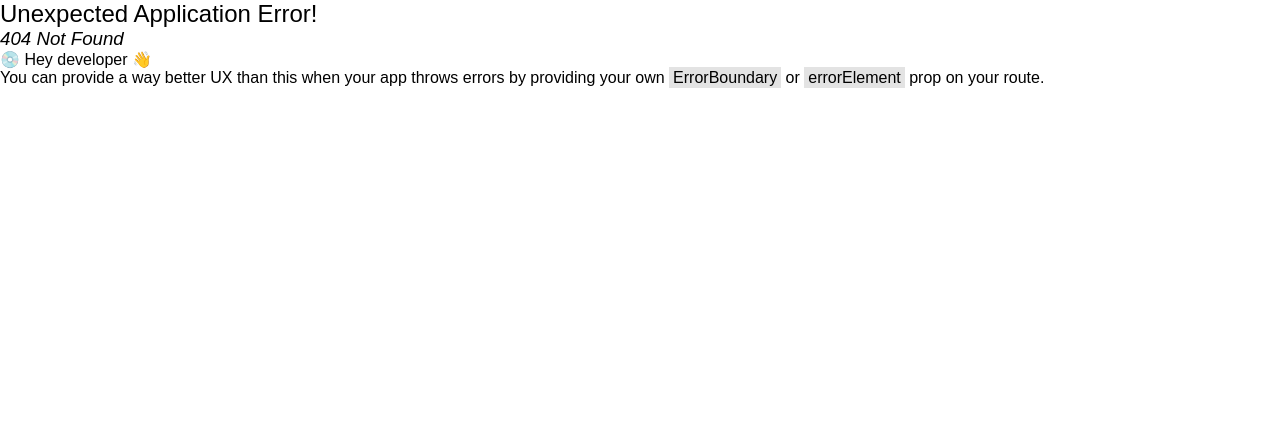
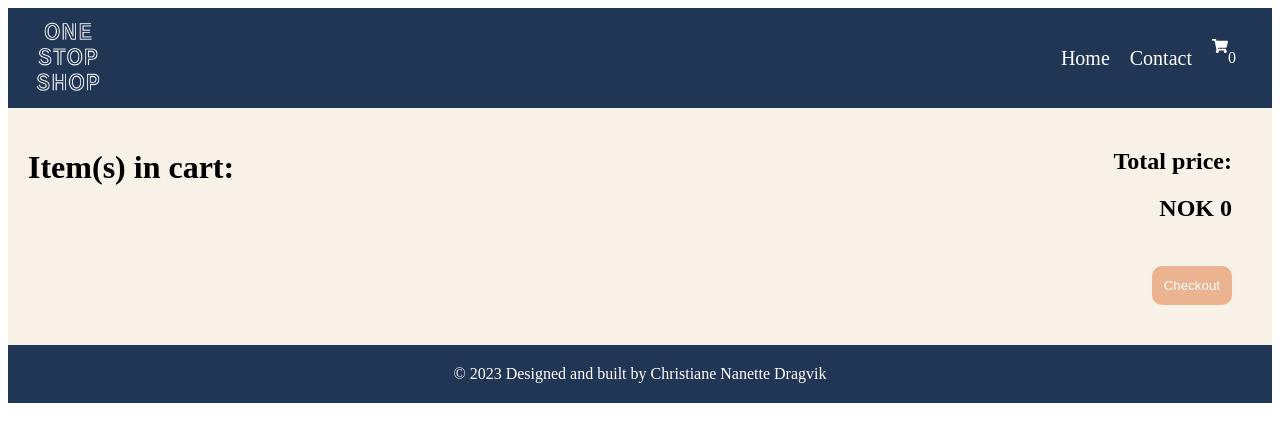
Before and after one commit to cdragvik/eCom-store, a React (Vite) app: page /checkout in a window 1280 px wide. Before the commit this address had no page. Shown: the top 442 px of the page. Built offline with nearby package versions, Linux system fonts and the light colour scheme.

Commit message:
Cart functionality and checkout success

```diff
--- /dev/null
+++ b/src/App.jsx
@@ -0,0 +1,29 @@
+import React, { useState } from 'react'
+import { BrowserRouter as Router, Routes, Route } from 'react-router-dom';
+
+
+import { Home } from './pages/Home';
+
+import { Checkout } from './pages/checkout';
+import { CheckoutSuccessPage } from './pages/checkoutSuccess';
+import ContactPage from './pages/contact';
+import { ProductPage } from './pages/ProductPage';
+
+
+function App() {
+    const [shoppingCart, setShoppingCart] = useState([])
+
+    return (
+      <Router>
+        <Routes>
+          <Route path="/" element={<Home shoppingCart={shoppingCart} />} />
+          <Route path="/product/:id" element={<ProductPage shoppingCart={shoppingCart} setShoppingCart={setShoppingCart}/>} />
+          <Route path="/checkout" element={<Checkout shoppingCart={shoppingCart}/>} />
+          <Route path="/checkout/success" element={<CheckoutSuccessPage shoppingCart={shoppingCart} setShoppingCart={setShoppingCart}/>} />
+          <Route path="/contact" element={<ContactPage shoppingCart={shoppingCart} />} />
+        </Routes>
+      </Router>
+    );
+  }
+
+export default App;
--- a/src/components/CartIcon.jsx
+++ b/src/components/CartIcon.jsx
@@ -1,5 +1,7 @@
 import { FaShoppingCart } from "react-icons/fa";
-import styled from "styled-components"
+import { Link } from "react-router-dom";
+import styled from "styled-components";
+import React from "react";
 
 const CartIconContainer = styled.div`
     position: relative;
@@ -21,14 +23,15 @@ const Overlay = styled.div`
     color: white;
 `
 
-export function CartIcon (props) {
+export function CartIcon ({shoppingCart}) {
     return (
+        <Link to="/checkout">
         <CartIconContainer>
             <FaShoppingCart/>
             <Overlay>
-                {props.itemsInCart ?? 0}
+                <p>{shoppingCart?.length || 0 }</p>
             </Overlay>
         </CartIconContainer>
-
+        </Link>
     )
 }
--- a/src/components/Header.jsx
+++ b/src/components/Header.jsx
@@ -25,18 +25,10 @@ const StyledLink = styled(Link)`
   }
 `;
 
-const LogoContainer = styled.div`
-  display: flex;
-  align-items: center;
-`;
-
 const LogoImage = styled.img`
   height: 80px;
   width: auto;
   margin-right: 10px;
-`;
-
-const StyledLogoLink = styled(Link)`
   display: flex;
   align-items: center;
 `;
@@ -50,14 +42,13 @@ const StyledList = styled.ul`
   padding: 0;
 `;
 
-export default function Header() {
+export default function Header({shoppingCart}) {
   return (
     <NavBar>
-      <LogoContainer>
-        <StyledLogoLink to="/">
-          <LogoImage src={Logo} alt="Logo" />
-        </StyledLogoLink>
-      </LogoContainer>
+
+      <StyledLink to="/">
+        <LogoImage src={Logo} alt="Logo" />
+      </StyledLink>
 
       <StyledList>
         <li>
@@ -66,10 +57,10 @@ export default function Header() {
         <li>
           <StyledLink to="/contact">Contact</StyledLink>
         </li>
-        <li>
-          <CartIcon />
-        </li>
+
+        <CartIcon shoppingCart={shoppingCart}/>
       </StyledList>
+
     </NavBar>
   );
 }
--- a/src/components/Layout.jsx
+++ b/src/components/Layout.jsx
@@ -13,7 +13,7 @@ export default function Layout(props) {
 
     return (
       <>
-        <Header></Header>
+        <Header shoppingCart={props.shoppingCart}></Header>
         <LayoutContainer>
             {props.children}
         </LayoutContainer>
--- a/src/components/Product.jsx
+++ b/src/components/Product.jsx
@@ -13,7 +13,7 @@ const Card = styled.div`
     text-align: center;
     padding: 20px;
     gap: 10px;
-    height: 400px;
+    height: 450px;
     display: flex;
     flex-direction: column;
     justify-content: space-between;
@@ -23,7 +23,7 @@ const Card = styled.div`
     }
 `;
 
-const StyledImage = styled.img`
+export const StyledImage = styled.img`
     object-fit: cover;
     width: 100%;
     height: 300px;
@@ -60,7 +60,7 @@ export default function Product(props) {
   const hasDiscount = discountedPrice < price;
 
   return (
-    <StyledLink to={`product/${product.id}`}>
+    <StyledLink to={`/product/${product.id}`}>
       <Card>
         <ProductTitle>{product.title}</ProductTitle>
 
--- a/src/main.jsx
+++ b/src/main.jsx
@@ -1,32 +1,9 @@
 import React from 'react'
 import ReactDOM from 'react-dom/client'
-import './index.css'
-import { RouterProvider, createBrowserRouter } from 'react-router-dom'
-import {Home} from './pages/Home.jsx';
-import Contact from './pages/contact';
-import { ProductPage } from './pages/ProductPage';
-
-
-
-
-const router = createBrowserRouter([
-  {
-    path: "/",
-    element: <Home></Home>
-  },
-  {
-    path: "/contact",
-    element: <Contact></Contact>
-  },
-  {
-    path: "/product/:id",
-    element: <ProductPage />,
-  }
-
-])
+import App from "./App"
 
 ReactDOM.createRoot(document.getElementById('root')).render(
   <React.StrictMode>
-    <RouterProvider router={router}/>
-  </React.StrictMode>,
+<App />
+  </React.StrictMode>
 )
--- a/src/pages/Contact.jsx
+++ b/src/pages/Contact.jsx
@@ -65,7 +65,7 @@ const SuccessMessage = styled.p `
     text-align: center;
 `;
 
-const ContactPage = () => {
+export default function ContactPage({shoppingCart}) {
 
     const [isSubmitted, setIsSubmitted] = useState(false);
     const [fullName, setFullName] = useState("");
@@ -107,7 +107,7 @@ const ContactPage = () => {
   };
 
   return (
-    <Layout>
+    <Layout shoppingCart={shoppingCart}>
     <br></br>
 
     <FormTitle>Contact Us</FormTitle>
@@ -175,5 +175,3 @@ const ContactPage = () => {
     </Layout>
   );
 };
-
-export default ContactPage;
--- a/src/pages/Home.jsx
+++ b/src/pages/Home.jsx
@@ -1,7 +1,9 @@
 import { useEffect, useState } from "react";
 import Layout from "../components/Layout";
+
+import styled from "styled-components";
 import Product from "../components/Product";
-import styled from "styled-components";
+
 
 const WelcomeContainer = styled.div`
   background-image: url("src/assets/brickbackground.avif");
@@ -20,7 +22,7 @@ const WelcomeParagraph = styled.p`
   font-size: 35px;
 `;
 
-const ContentContainer = styled.div`
+export const ContentContainer = styled.div`
   display: grid;
   justify-content: center;
   gap: 30px;
@@ -38,7 +40,7 @@ const SearchBar = styled.input`
 `;
 
 
-export function Home() {
+export function Home({shoppingCart}) {
   const [products, setProducts] = useState();
   const [searchQuery, setSearchQuery] = useState("");
   const [filteredProducts, setFilteredProducts] = useState([]);
@@ -66,7 +68,7 @@ export function Home() {
   };
 
   return (
-    <Layout>
+    <Layout shoppingCart={shoppingCart}>
       <WelcomeContainer>
         <WelcomeParagraph>
           Your One-Stop Destination for All Your Shopping Needs!
--- a/src/pages/ProductPage.jsx
+++ b/src/pages/ProductPage.jsx
@@ -61,7 +61,7 @@ const DiscountedPrice = styled.p`
   font-weight: bold;
 `;
 
-const CartButton = styled.button`
+export const CartButton = styled.button`
   background: #ECB390;
   border: none;
   border-radius: 10px;
@@ -119,7 +119,7 @@ const ReviewDescription = styled.p`
   margin-bottom: 0;
 `;
 
-export function ProductPage() {
+export function ProductPage({shoppingCart, setShoppingCart}) {
   const { id } = useParams();
   const [product, setProduct] = useState();
 
@@ -131,7 +131,7 @@ export function ProductPage() {
 
   return (
 
-    <Layout>
+    <Layout shoppingCart={shoppingCart}>
       <br></br>
 
       <ContentContainer>
@@ -149,7 +149,7 @@ export function ProductPage() {
               <DiscountedPrice>NOK {product?.price}</DiscountedPrice>
             )}
           </PriceContainer>
-          <CartButton onClick={() => addToCart(product)}>Add to cart</CartButton>
+          <CartButton onClick={() => setShoppingCart([...shoppingCart, product])}>Add to cart</CartButton>
         </ProductInfoContainer>
       </ContentContainer>
 
--- a/src/pages/checkout.jsx
+++ b/src/pages/checkout.jsx
@@ -0,0 +1,113 @@
+import React from "react";
+import { Link } from "react-router-dom";
+import Layout from "../components/Layout";
+import { CartButton } from "./ProductPage";
+import { StyledImage } from "../components/Product";
+import { ContentContainer } from "./Home";
+import styled from "styled-components";
+
+const CheckoutContainer = styled.div`
+  display: flex;
+  justify-content: space-between;
+  align-items: flex-start;
+  padding: 20px;
+`;
+
+const CartContent = styled.div`
+  display: flex;
+  flex-direction: column;
+  gap: 30px;
+`;
+
+const CartCard = styled.div`
+  background: white;
+  border-radius: 10px;
+  padding: 20px;
+  display: flex;
+  gap: 20px;
+`;
+
+const ItemImage = styled(StyledImage)`
+  width: 150px;
+  height: 150px;
+  object-fit: cover;
+  border-radius: 10px;
+`;
+
+const ItemInfo = styled.div`
+  display: flex;
+  flex-direction: column;
+  justify-content: space-between;
+`;
+
+const ItemTitle = styled.h3`
+  margin-top: 0;
+`;
+
+const ItemPrice = styled.p`
+  margin-bottom: 0;
+`;
+
+const TotalContainer = styled.div`
+  text-align: right;
+  padding: 20px;
+`;
+
+const TotalHeading = styled.h2`
+  margin-top: 0;
+`;
+
+const TotalPrice = styled.p`
+  font-weight: bold;
+  font-size: 24px;
+  margin-top: 20px;
+`;
+
+function Item({ item }) {
+  return (
+    <CartCard>
+      <ItemImage src={item?.imageUrl} alt="Product image" />
+      <ItemInfo>
+        <ItemTitle>{item?.title ?? "missing title"}</ItemTitle>
+        {item?.discountedPrice ? (
+          <>
+            <ItemPrice>Discounted price: NOK {item?.discountedPrice}</ItemPrice>
+            <ItemPrice>Original Price: NOK {item?.price}</ItemPrice>
+          </>
+        ) : (
+          <ItemPrice>Price: NOK {item?.price ?? "Free"}</ItemPrice>
+        )}
+      </ItemInfo>
+    </CartCard>
+  );
+}
+
+function sum(items) {
+  return items.reduce(function (a, b) {
+    return a + (b?.discountedPrice ?? b?.price ?? 0);
+  }, 0);
+}
+
+export function Checkout({ shoppingCart }) {
+  const totalPrice = sum(shoppingCart);
+
+  return (
+    <Layout shoppingCart={shoppingCart}>
+      <CheckoutContainer>
+        <CartContent>
+          <h1>Item(s) in cart:</h1>
+          {shoppingCart?.map((item, index) => (
+            <Item key={index} item={item} />
+          ))}
+        </CartContent>
+        <TotalContainer>
+          <TotalHeading>Total price:</TotalHeading>
+          <TotalPrice>NOK {totalPrice}</TotalPrice>
+          <Link to={"/checkout/success"}>
+            <CartButton>Checkout</CartButton>
+          </Link>
+        </TotalContainer>
+      </CheckoutContainer>
+    </Layout>
+  );
+}
--- a/src/pages/checkoutSuccess.jsx
+++ b/src/pages/checkoutSuccess.jsx
@@ -0,0 +1,43 @@
+import React, { useEffect } from "react";
+import { Link } from "react-router-dom";
+import Layout from "../components/Layout";
+import styled from "styled-components";
+import { CartButton } from "./ProductPage";
+
+const SuccessContainer = styled.div`
+  display: flex;
+  flex-direction: column;
+  align-items: center;
+  justify-content: center;
+  gap: 20px;
+  padding: 20px;
+`;
+
+const SuccessHeading = styled.h1`
+  text-align: center;
+`;
+
+const SuccessMessage = styled.p`
+  text-align: center;
+`;
+
+
+
+export function CheckoutSuccessPage({ shoppingCart, setShoppingCart }) {
+  useEffect(() => {
+    setShoppingCart([]);
+  }, [setShoppingCart]);
+
+  return (
+    <Layout shoppingCart={shoppingCart}>
+      <SuccessContainer>
+        <SuccessHeading>Success!</SuccessHeading>
+        <SuccessMessage>Your order has been placed.</SuccessMessage>
+
+        <Link to={"/"}>
+          <CartButton>Back to home</CartButton>
+        </Link>
+      </SuccessContainer>
+    </Layout>
+  );
+}
```
